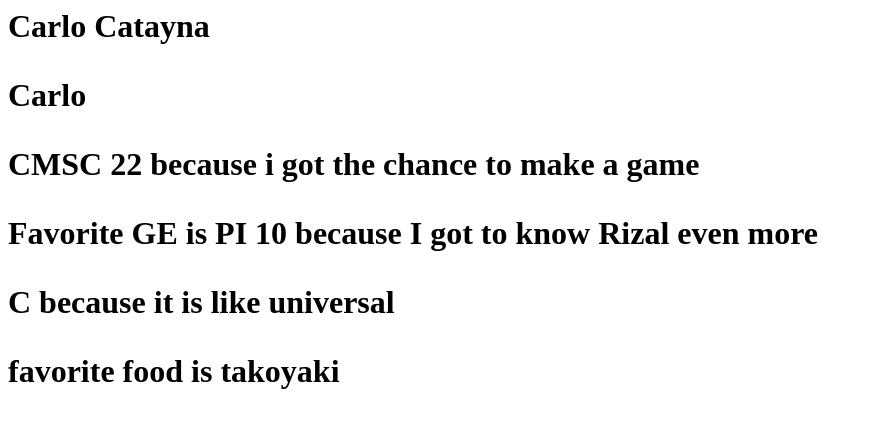
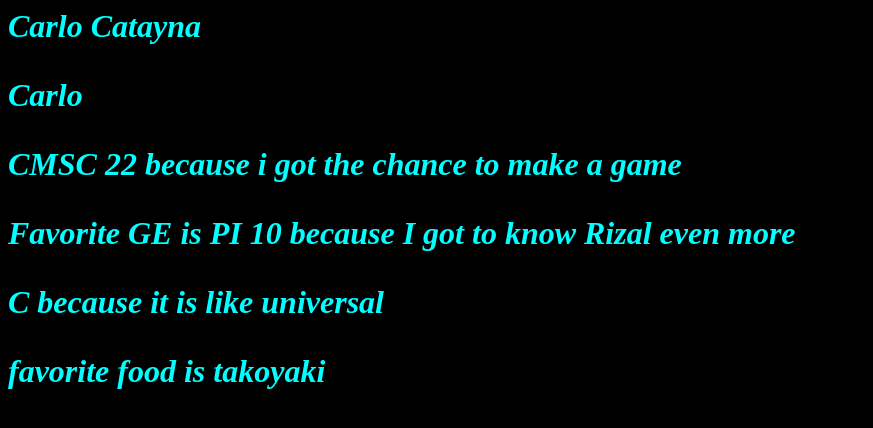
Before and after one commit to carlocatayna/carlocatayna.github.io, a plain HTML site: page index.html in a window 1280 px wide. Shown: the whole page, without its empty margins (0-873 px from the left). Drawn offline with Linux system fonts and the light colour scheme.

Commit message:
Added css file

```diff
--- a/index.html
+++ b/index.html
@@ -1,8 +1,9 @@
 <html>
 	<head>
 		<title> Carlo </title>
+		<link rel="stylesheet" href="style.css">
 	</head>
-	<body>
+		<body>
 		<h1> <p>Carlo Catayna</p>
 		<p>Carlo</p>
 		<p>CMSC 22 because i got the chance to make a game</p>
--- /dev/null
+++ b/style.css
@@ -0,0 +1,13 @@
+body{
+	background-color: black;
+}
+
+p {
+	font-style: italic
+	color: cyan
+}
+
+h1{
+	font-style: italic;
+	color: cyan;
+}
```
